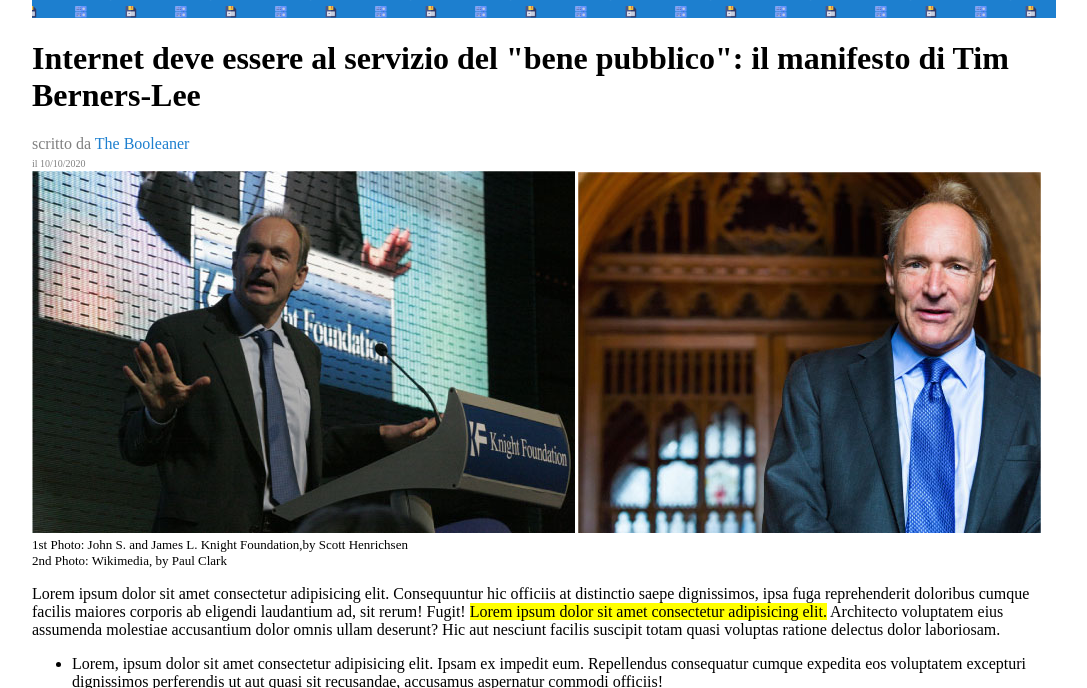
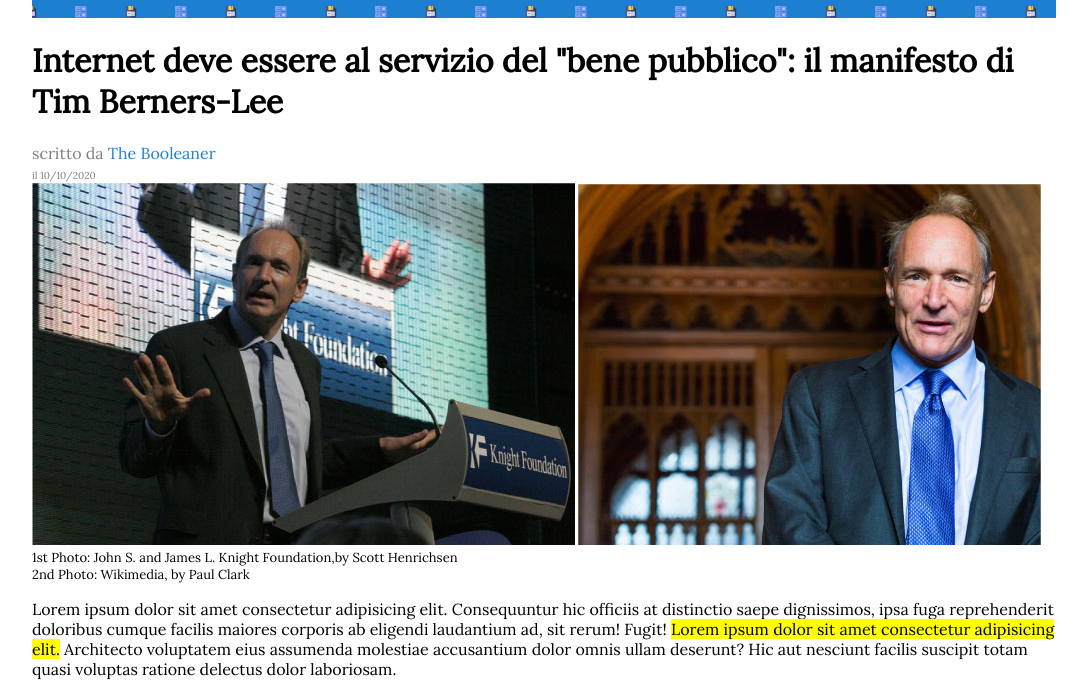
Before and after one commit to andmalt/html-css-booleaner, a plain HTML site: page index.html in a window 1280 px wide. Shown: the part 103-791 px from the top of the page, without its empty margins (96-1183 px from the left). Drawn offline with Linux system fonts and the light colour scheme.

Commit message:
change font

```diff
--- a/css/style.css
+++ b/css/style.css
@@ -1,6 +1,7 @@
 body{
     width: 80%;
     margin: auto;
+    font-family: 'Lora', serif;
 }
 h1 span{
     font-size: 15px;
--- a/index.html
+++ b/index.html
@@ -7,7 +7,7 @@
     <link rel="stylesheet" href="css/style.css">
     <link rel="preconnect" href="https://fonts.googleapis.com">
     <link rel="preconnect" href="https://fonts.gstatic.com" crossorigin>
-    <link href="https://fonts.googleapis.com/css2?family=Roboto&display=swap" rel="stylesheet">
+    <link href="https://fonts.googleapis.com/css2?family=Lora&family=Roboto&display=swap" rel="stylesheet">
     <title>The Booleaner</title>
 </head>
 <body>
```
